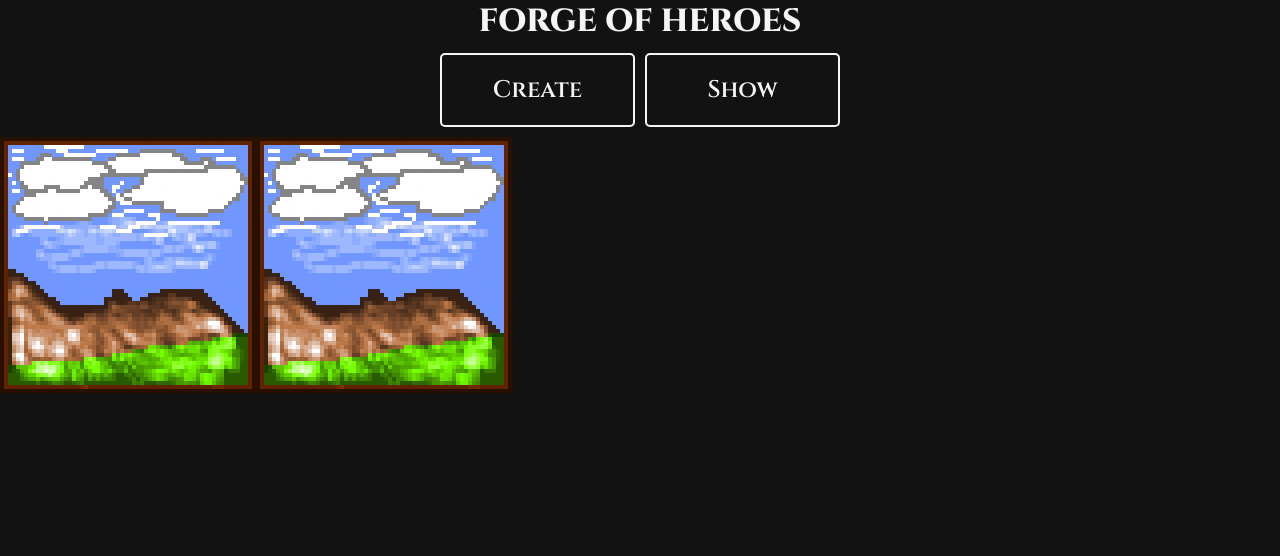
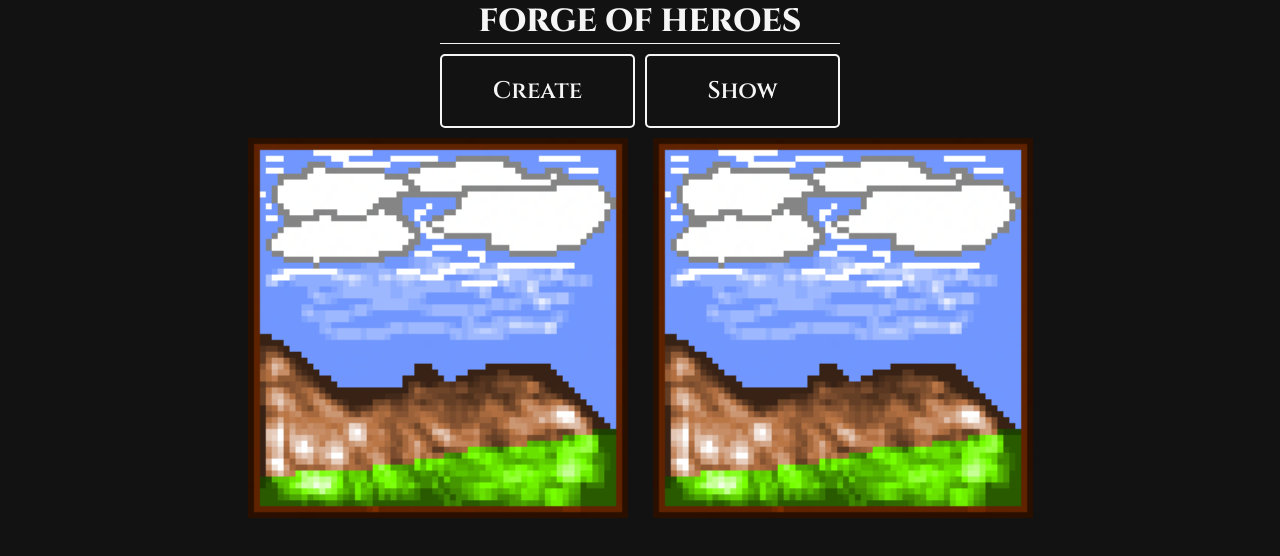
Before and after one commit to Espadv69/Character-Creator, a React (Vite) app: page / in a window 1280 px wide. Shown: the top 556 px of the page. Built offline with nearby package versions, Linux system fonts and the light colour scheme; a web font is replaced by a local one.

Commit message:
feat: enhance Menu component styling with improved layout and image handling

```diff
--- a/src/components/css/Menu.css
+++ b/src/components/css/Menu.css
@@ -1,8 +1,14 @@
 .h1-menu-title {
+  margin: auto;
+  width: 100%;
+  max-width: 400px;
+
   font-family: 'Cinzel', serif;
   font-weight: 800;
   text-align: center;
   text-transform: uppercase;
+
+  border-bottom: 1px solid whitesmoke;
 }
 
 .container-buttons-menu {
@@ -31,3 +37,22 @@
   color: whitesmoke;
   background: transparent;
 }
+
+.images-menu {
+  margin: auto;
+  width: 100%;
+  max-width: 800px;
+
+  display: grid;
+  grid-template-columns:
+    repeat(auto-fit, minmax(min(300px, 100%), 1fr));
+  justify-content: center;
+  justify-items: center;
+  gap: 10px;
+}
+
+.images-menu img {
+  width: 380px;
+  height: 380px;
+  object-fit: cover;
+}
```
